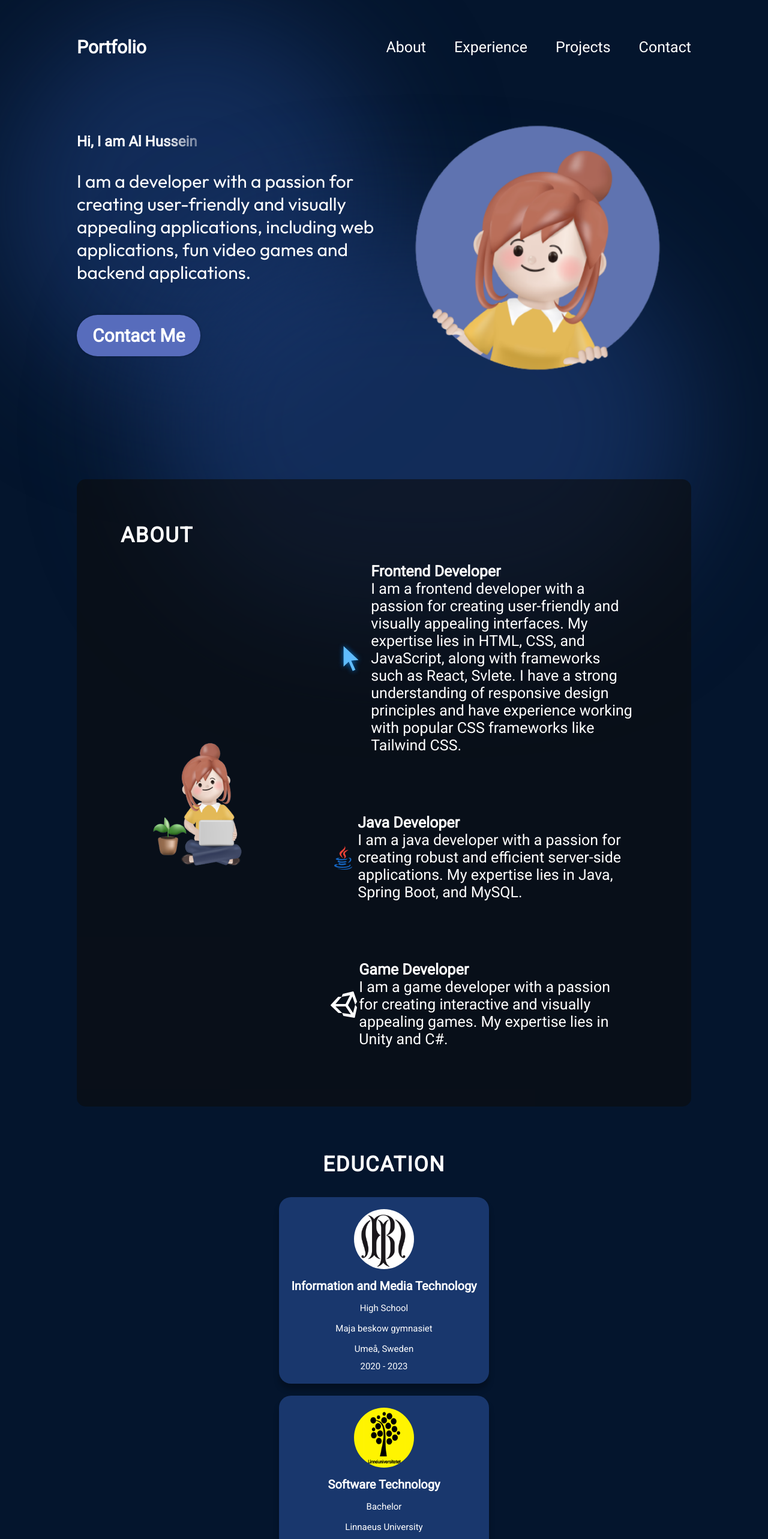
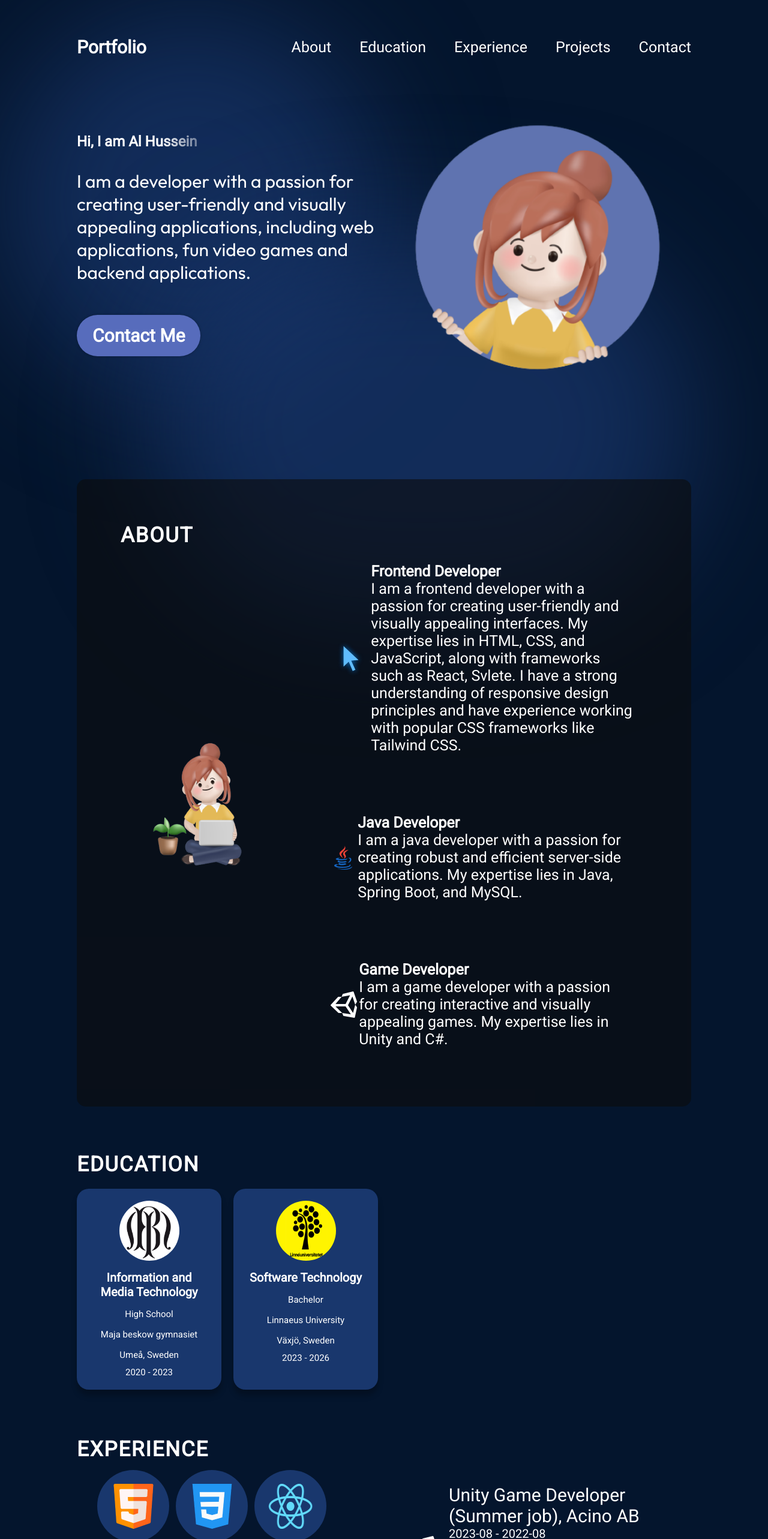
Before and after one commit to alhusseinalahmed/portfolio-reactjs, a React (Vite) app: page / in a window 1280 px wide. Shown: the top 2566 px of the page at 60% size. Built offline with nearby package versions, Linux system fonts and the light colour scheme.

Commit message:
added education on navbar

```diff
--- a/src/components/education/Education.module.css
+++ b/src/components/education/Education.module.css
@@ -5,9 +5,6 @@
   color: var(--color-text);
   margin-left: 10%;
   margin-right: 10%;
-  display: flex;
-  flex-direction: column;
-  align-items: center;
 }
 
 .title {
--- a/src/components/navbar/Navbar.jsx
+++ b/src/components/navbar/Navbar.jsx
@@ -28,6 +28,9 @@ export const Navbar = () => {
             <a href="#about">About</a>
           </li>
           <li>
+            <a href="#education">Education</a>
+          </li>
+          <li>
             <a href="#experience">Experience</a>
           </li>
           <li>
```
